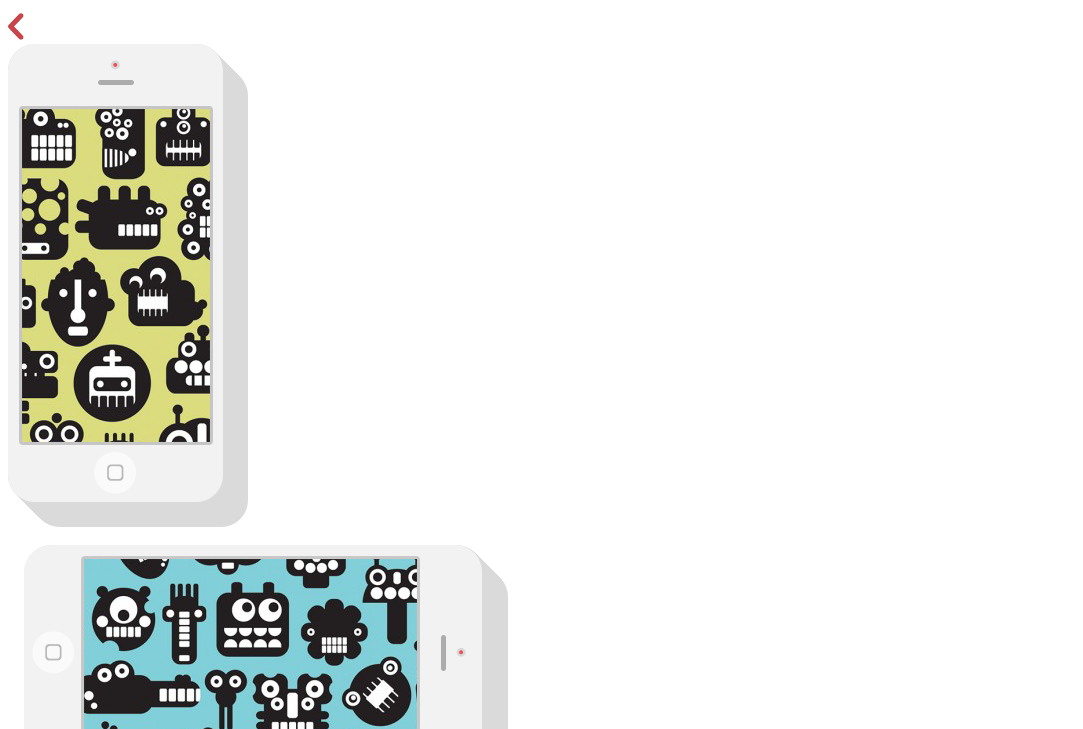
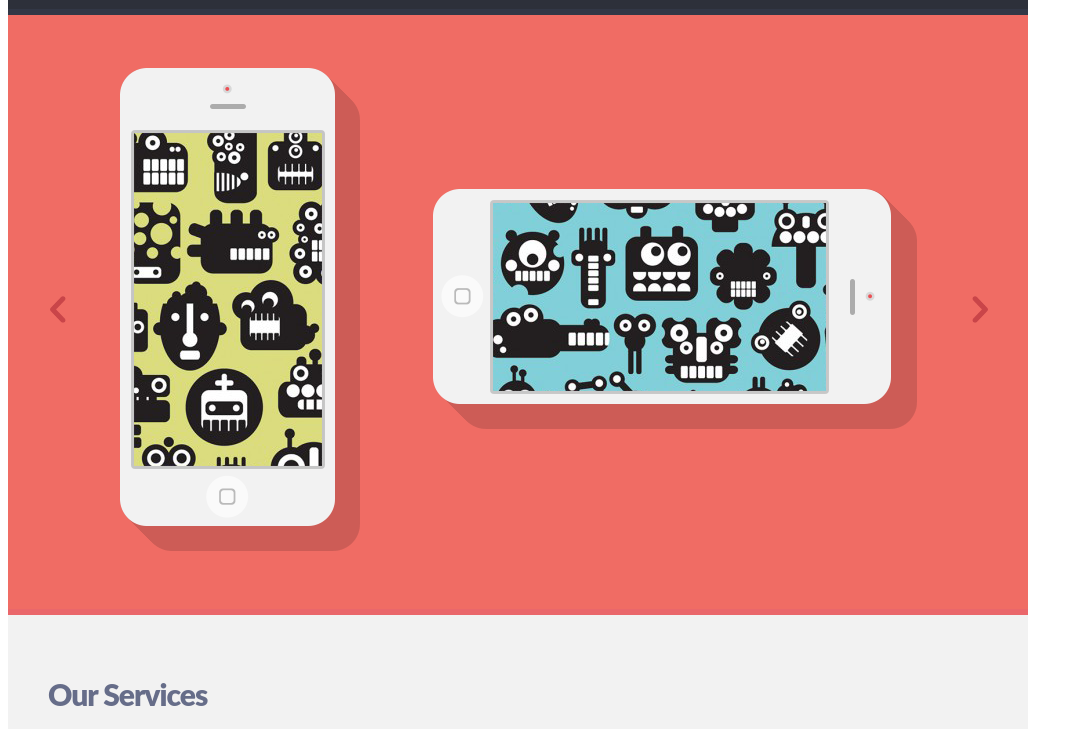
Before and after one commit to OlgaGre4ko/singolo, a plain HTML site: page singolo1.html in a window 1280 px wide. Shown: the part 101-830 px from the top of the page, without its empty margins (0-1083 px from the left). Drawn offline with Linux system fonts and the light colour scheme.

Commit message:
fix: change link for stylesheet

```diff
--- a/singolo1.html
+++ b/singolo1.html
@@ -1,8 +1,8 @@
 <!DOCTYPE html>
 <html>
     <head>
-        <link href="singoloN.css" rel="stylesheet">
-        <title>SingoloN</title>
+        <link href="singolo1.css" rel="stylesheet">
+        <title>Singolo1</title>
         <meta charset="utf8">
     </head>
     <body style="width: 1020px">
```
